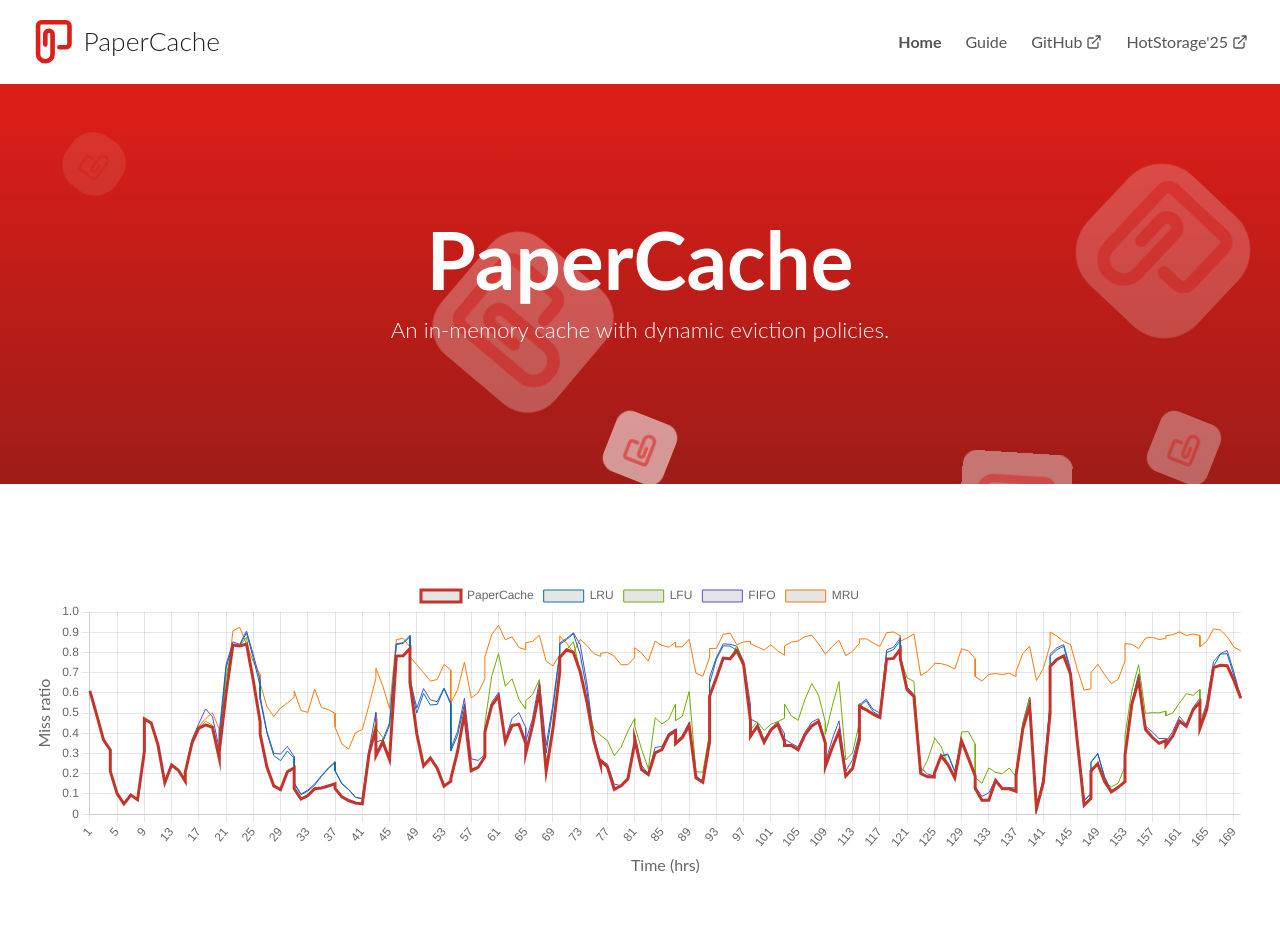
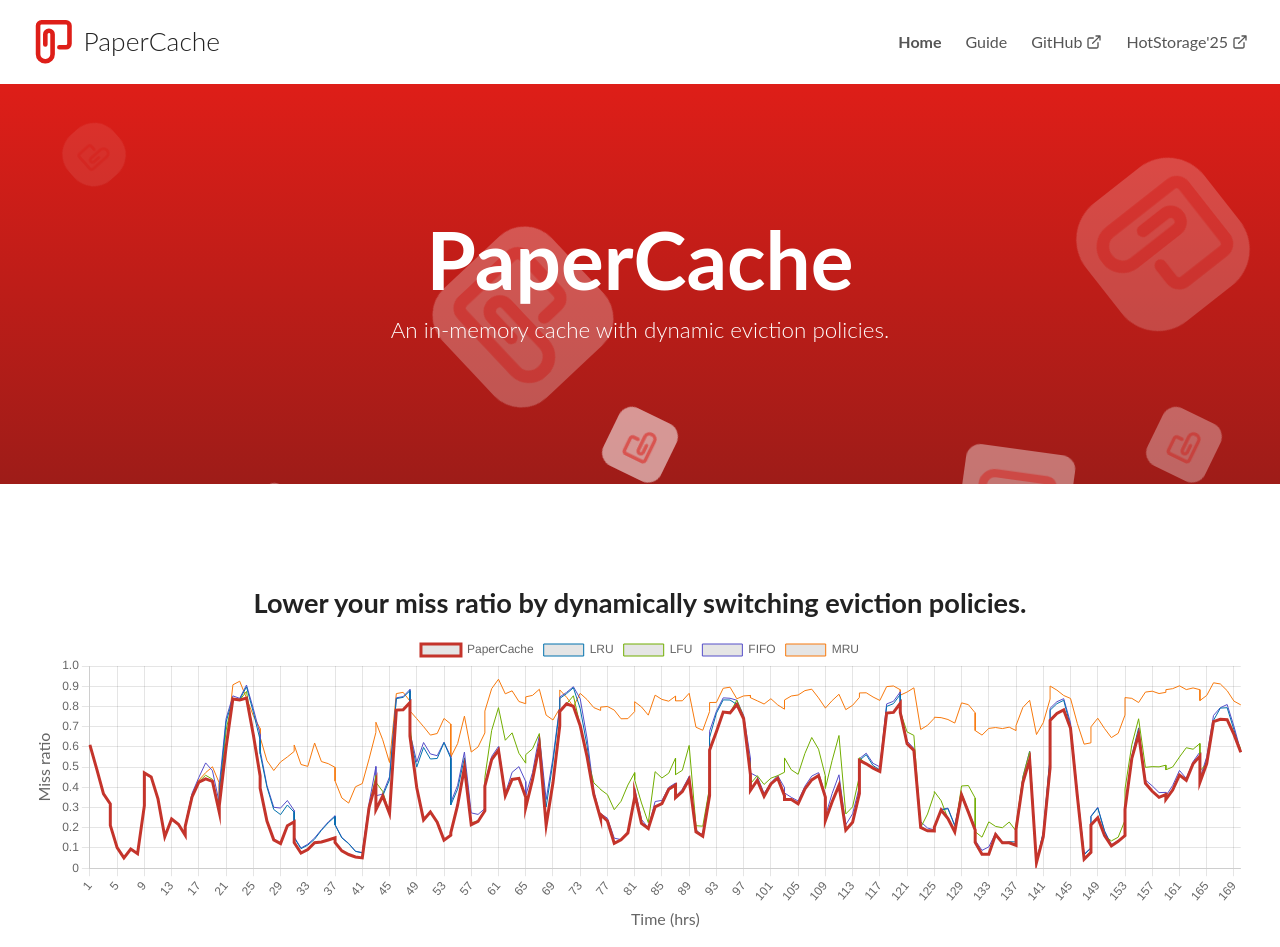
Before and after one commit to PaperCache/website, a SvelteKit app: page / in a window 1280 px wide. Shown: the top 947 px of the page. Built offline with nearby package versions, Linux system fonts and the light colour scheme.

Commit message:
Fix line chart resize disappearing issue

```diff
--- a/src/lib/components/chart/LineChart.svelte
+++ b/src/lib/components/chart/LineChart.svelte
@@ -28,7 +28,10 @@
 	let height: number | undefined = $state();
 	let width: number | undefined = $state();
 
-	$effect(() => chart?.resize(width, height));
+	$effect(() => {
+		chart?.resize(width, height);
+		chart?.update();
+	});
 
 	onMount(() => {
 		const font = {
--- a/src/routes/+page.svelte
+++ b/src/routes/+page.svelte
@@ -26,6 +26,9 @@
 
 <Content>
 	<section class="line-chart">
+		<h2>Lower your miss ratio by dynamically switching eviction policies.</h2>
+
+		<div class="chart-container">
 			<LineChart
 				lines={policiesTimeData}
 				xLabel="Time (hrs)"
@@ -33,6 +36,7 @@
 				yMin={0}
 				yMax={1}
 			/>
+		</div>
 	</section>
 
 	<section class="vertical-split">
@@ -71,10 +75,14 @@
 		}
 
 		&.line-chart {
+			text-align: center;
+
+			.chart-container {
 				height: 300px;
 
 				@media screen and (max-width: app.$mobile-width) {
 					height: 200px;
+				}
 			}
 		}
 
```
Lines whose indentation alone changed are shown as unchanged.
